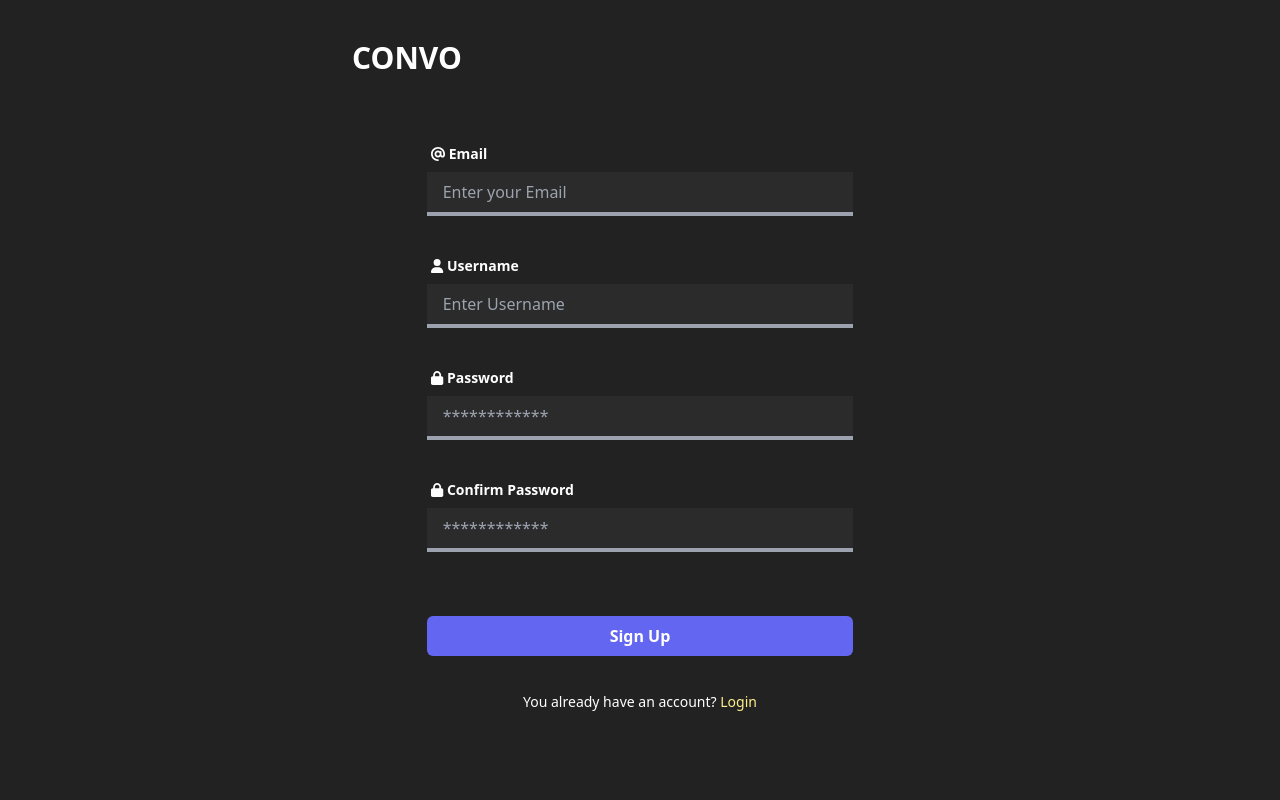
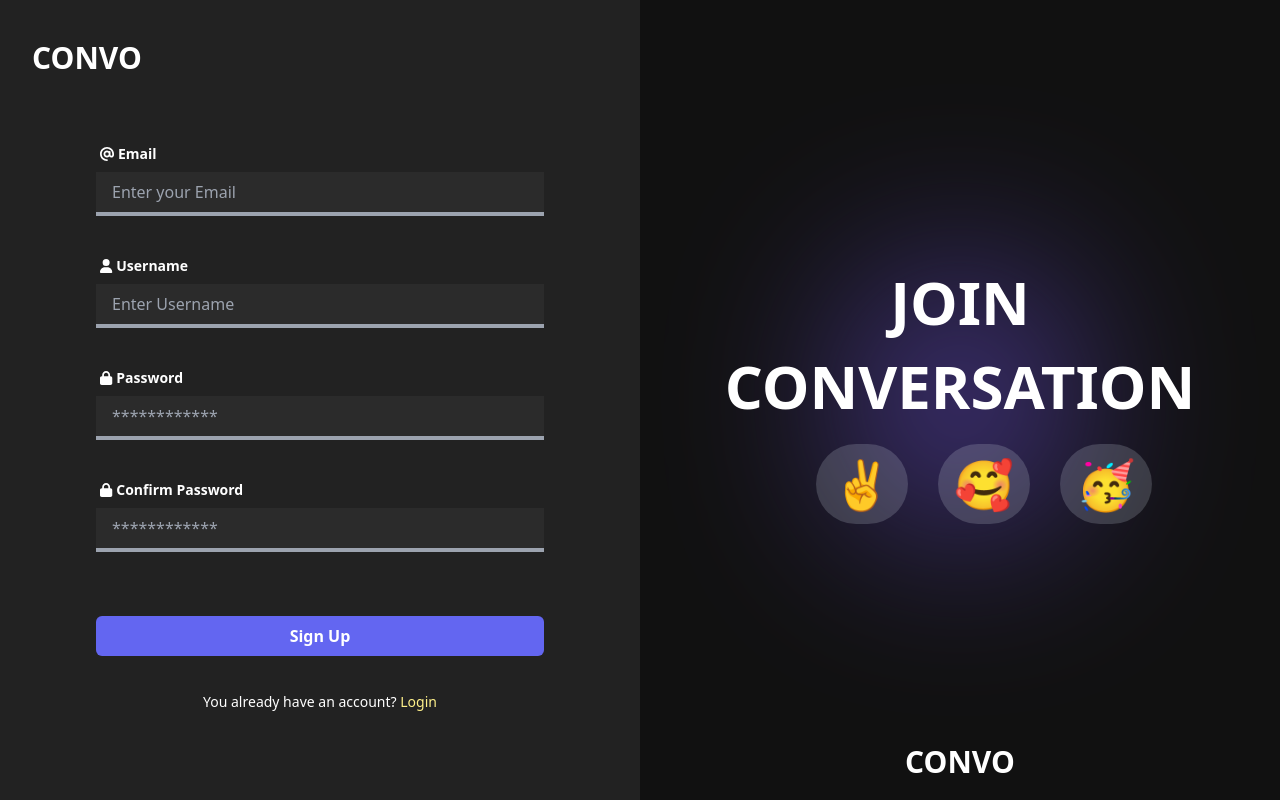
Before and after one commit to MohamedAlkayal/convo, a React (Vite) app: page /signup in a window 1280 px wide. Built offline with nearby package versions, Linux system fonts and the light colour scheme.

Commit message:
First Commit Responsive

```diff
--- a/src/pages/LoginPage.tsx
+++ b/src/pages/LoginPage.tsx
@@ -39,20 +39,35 @@ const LoginPage = () => {
   return (
     <div
       style={{ backgroundColor: "#222222" }}
-      className="flex flex-col md:flex-row justify-center items-center h-screen"
+      className="flex flex-col md:flex-row md:justify-center items-center h-screen relative"
     >
-      <div className="md:w-1/2 sm:w-screen">
+      {/* This Div show in small Screen Only */}
+      <div className="block md:hidden h-64 w-full relative ">
+        <div
+          style={{
+            backgroundColor: "#7A5AF9",
+            borderRadius: "50%",
+            filter: "blur(280px)",
+          }}
+          className="h-[60%]"
+        ></div>
+        <div className="flex flex-col  items-center">
+          <p className="text-center text-white text-2xl my-10 ">Login</p>
+        </div>
+      </div>
+      {/* Form */}
+      <div className="md:w-1/2 sm:w-screen ">
         <h2 className="block sm: md:p-8 pt-8 absolute top-2 modak font-bold text-3xl text-white sm:text-center">
           CONVO
         </h2>
-        <div className="sm:w-full sm:h-full md:w-2/3 m-auto">
+        <div className="sm:w-full sm:h-full md:w-[70%] m-auto ">
           <Formik
             initialValues={initialValues}
             validationSchema={validationSchema}
             onSubmit={onSubmit}
           >
             {({ isSubmitting }) => (
-              <Form className="my-auto mx-auto md:mt-20">
+              <Form className="my-auto mx-auto md:mt-20 ">
                 <div className="mb-6">
                   <label
                     htmlFor="email"
@@ -130,12 +145,56 @@ const LoginPage = () => {
           </Formik>
         </div>
       </div>
-      <div className="w-full md:w-1/2 sm:flex-none">
-        <img
-          src="/images/Group.svg"
-          alt="Signup"
-          className="object-cover w-screen h-screen"
-        />
+
+      <div className="w-full md:w-1/2 sm:flex-none hidden md:block">
+        <div
+          style={{
+            position: "relative",
+            textAlign: "center",
+            width: "100%",
+            height: "100vh",
+            backgroundColor: "#111111",
+          }}
+        >
+          {/* Background with blur */}
+          <div
+            style={{
+              width: "30%",
+              height: "30%",
+              backgroundColor: "#7A5AF9",
+              borderRadius: "50%",
+              position: "absolute",
+              top: "50%",
+              left: "50%",
+              transform: "translate(-50%, -50%)",
+              filter: "blur(100px)",
+              opacity: "0.7",
+            }}
+          ></div>
+
+          {/* Text */}
+          <div className="sm:hidden  absolute top-[50%] left-1/2 transform -translate-x-1/2 -translate-y-1/2 text-aliceblue md:flex flex-col items-center justify-center w-60 h-60 rounded-full text-white ">
+            <h1 className="text-6xl font-bold py-2">ENJOY</h1>
+            <h1 className="text-6xl font-bold py-2">MEANINGFUL</h1>
+            <h1 className="text-6xl font-bold py-2">CONVERSATION</h1>
+            <div className="w-72 text-5xl flex justify-between  py-4 gap-[30px] ">
+              <span className="bg-opacity-20 bg-slate-300 p-4 rounded-full">
+                &#9996;
+              </span>
+              <span className="bg-opacity-20 bg-slate-300 p-4 rounded-full">
+                &#129392;
+              </span>
+              <span className="bg-opacity-20 bg-slate-300 p-4 rounded-full">
+                &#129395;
+              </span>
+            </div>
+          </div>
+          <div className="h-screen flex flex-col justify-end">
+            <h3 className="text-center text-3xl font-bold py-5 text-white">
+              CONVO
+            </h3>
+          </div>
+        </div>
       </div>
     </div>
   );
--- a/src/pages/SignupPage.tsx
+++ b/src/pages/SignupPage.tsx
@@ -43,13 +43,29 @@ const SignupPage = () => {
   return (
     <div
       style={{ backgroundColor: "#222222" }}
-      className="flex flex-col md:flex-row justify-center items-center h-screen"
+      className="flex flex-col md:flex-row justify-center items-center h-screen relative"
     >
-      <div className="md:w-1/2 sm:w-screen">
+      {/* This Div show in small Screen Only */}
+      <div className="block md:hidden h-64 w-full relative ">
+        <div
+          style={{
+            backgroundColor: "#7A5AF9",
+            borderRadius: "50%",
+            filter: "blur(280px)",
+          }}
+          className="h-[60%]"
+        ></div>
+        <div className="flex flex-col  items-center">
+          <p className="text-center text-white text-2xl my-10 ">Sign Up</p>
+        </div>
+      </div>
+
+      {/* Form */}
+      <div className="md:w-1/2 sm:w-full">
         <h2 className="block sm: md:p-8 pt-8 absolute top-2 modak font-bold text-3xl text-white sm:text-center">
           CONVO
         </h2>
-        <div className="sm:w-full sm:h-full md:w-2/3 m-auto">
+        <div className=" sm:h-full md:w-[70%] m-auto ">
           <Formik
             initialValues={initialValues}
             validationSchema={validationSchema}
@@ -174,13 +190,55 @@ const SignupPage = () => {
           </Formik>
         </div>
       </div>
-      {/* <div className="w-full md:w-1/2 sm:flex-none">
-        <img
-          src="/images/Group.svg"
-          alt="Signup"
-          className="object-cover w-screen h-screen"
-        />
-      </div> */}
+      <div className="w-full md:w-1/2 sm:flex-none hidden md:block">
+        <div
+          style={{
+            position: "relative",
+            textAlign: "center",
+            width: "100%",
+            height: "100vh",
+            backgroundColor: "#111111",
+          }}
+        >
+          {/* Background with blur */}
+          <div
+            style={{
+              width: "30%",
+              height: "30%",
+              backgroundColor: "#7A5AF9",
+              borderRadius: "50%",
+              position: "absolute",
+              top: "50%",
+              left: "50%",
+              transform: "translate(-50%, -50%)",
+              filter: "blur(100px)",
+              opacity: "0.7",
+            }}
+          ></div>
+
+          {/* Text */}
+          <div className="absolute top-[50%] left-1/2 transform -translate-x-1/2 -translate-y-1/2 text-aliceblue flex flex-col items-center justify-center w-60 h-60 rounded-full text-white ">
+            <h1 className="text-6xl font-bold py-3">JOIN</h1>
+            <h1 className="text-6xl font-bold py-3">CONVERSATION</h1>
+            <div className="w-72 text-5xl flex justify-between  py-4 gap-[30px]  ">
+              <span className="bg-opacity-20 bg-slate-300 p-4 rounded-full">
+                &#9996;
+              </span>
+              <span className="bg-opacity-20 bg-slate-300 p-4 rounded-full">
+                &#129392;
+              </span>
+              <span className="bg-opacity-20 bg-slate-300 p-4 rounded-full">
+                &#129395;
+              </span>
+            </div>
+          </div>
+          <div className="h-screen flex flex-col justify-end">
+            <h3 className="text-center text-3xl font-bold py-5 text-white">
+              CONVO
+            </h3>
+          </div>
+        </div>
+      </div>
     </div>
   );
 };
```
